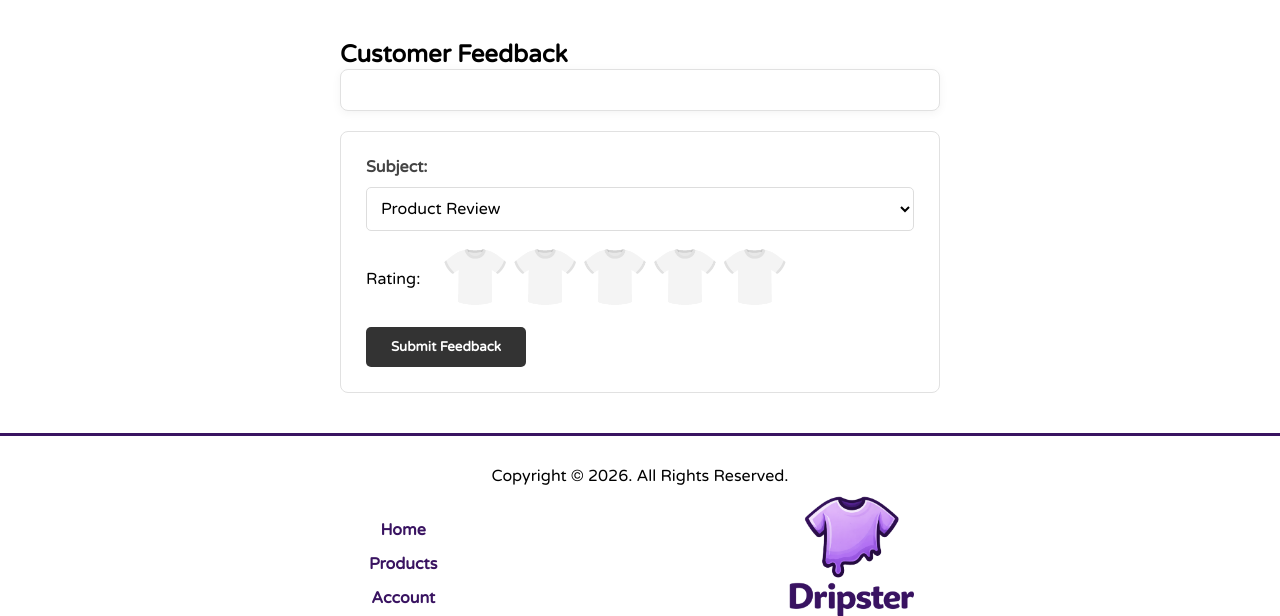
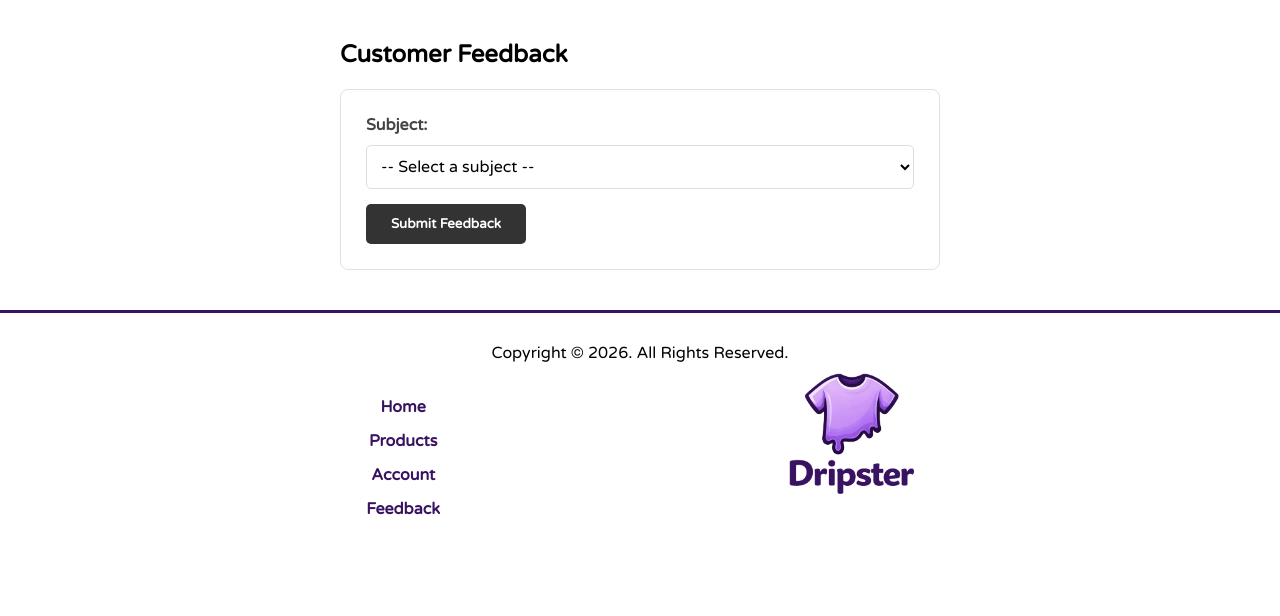
Before and after one commit to PacIsGod96/multi_vendor_ecommerce_application., a Flask app: page /feedback in a window 1280 px wide. Shown: the part 154-770 px from the top of the page. After the commit the page ends 669 px from the top, so only its background shows below. Run offline with Flask 3, Linux system fonts and the light colour scheme.

Commit message:
Updated feedback page

```diff
--- a/Static/style.css
+++ b/Static/style.css
@@ -1207,3 +1207,32 @@ textarea {
 .rating-area {
     margin-top: 15px;
 }
+
+
+.shirt-rating input[type="radio"] {
+    position: absolute;
+    opacity: 0;
+    width: 0;
+    height: 0;
+}
+
+.shirt-rating label {
+    font-size: 4rem;
+    cursor: pointer;
+    display: inline-block;
+    transition: transform 0.2s;
+}
+
+.shirt-rating {
+    display: flex;
+    flex-direction: row-reverse;
+    justify-content: flex-start;
+    gap: 5px;
+}
+
+.shirt-rating label:hover,
+.shirt-rating label:hover ~ label,
+.shirt-rating input:checked ~ label {
+    filter: drop-shadow(0 0 5px rgba(255, 69, 0, 0.5));
+
+}
--- a/Templates/feedback.html
+++ b/Templates/feedback.html
@@ -1,33 +1,30 @@
 {% extends "template.html" %}
 
-{% block title %}Product Feedback{% endblock %}
+{% block title %}Dripster Feedback{% endblock %}
 
 {% block content %}
 <div class="review-section">
     <h2>Customer Feedback</h2>
 
-    <div class="reviews-list">
-        {% for r in reviews %}
-            <div class="review-card">
-                <p><strong>{{ r.username }}</strong> <span class="review-rating">{{ "👕" * r.rating }}</span></p>
-                <p>{{ r.content }}</p>
-            </div>
-        {% endfor %}
-    </div>
-
-    <form action="{{ url_for('send_review_complaint') }}" method="POST" class="professional-form">
+    <form action="{{ url_for('send_review_complaint') }}" method="POST" class="professional-form" enctype="multipart/form-data">
 
         <div class="form-group">
             <label for="category">Subject:</label>
-            <select name="category" id="category" class="styled-select" onchange="toggleRatingSection()">
+            <select name="category" id="category" class="styled-select" onchange="toggleFormPanels()">
+                <option value="">-- Select a subject --</option>
                 <option value="Review">Product Review</option>
                 <option value="Complaint">Complaint</option>
                 <option value="Refund">Refund Request</option>
                 <option value="Warranty">Warranty Claim</option>
             </select>
         </div>
-
-        <div class="rating-area" style="display: none;">
+        <div id="panel-message" class="dynamic-panel" style="display: none;">
+            <div class="form-group">
+                <label for="review_text">Message:</label>
+                <textarea name="review_text" id="review_text" placeholder="Tell us more..."></textarea>
+            </div>
+        </div>
+        <div id="panel-review" class="dynamic-panel" style="display: none;">
             <div class="rating-container">
                 <label>Rating:</label>
                 <div class="shirt-rating">
@@ -35,13 +32,45 @@
                     <input type="radio" name="rating" value="4" id="s4" onclick="showExplanation(4)"><label for="s4">👕</label>
                     <input type="radio" name="rating" value="3" id="s3" onclick="showExplanation(3)"><label for="s3">👕</label>
                     <input type="radio" name="rating" value="2" id="s2" onclick="showExplanation(2)"><label for="s2">👕</label>
-                    <input type="radio" name="rating" value="1" id="s1" onclick="showExplanation(1)" required><label for="s1">👕</label>
+                    <input type="radio" name="rating" value="1" id="s1" onclick="showExplanation(1)"><label for="s1">👕</label>
                 </div>
             </div>
 
-            <div id="extra-feedback" class="form-group" style="display: none;">
-                <label id="explanation-label" for="review_text">Explain your rating:</label>
-                <textarea name="review_text" id="review_text" placeholder="Type here..."></textarea>
+            <div id="extra-feedback" class="form-group" style="display: none; margin-top: 15px;">
+                <label id="explanation-label" style="font-weight: bold; color: #ff4500;"></label>
+            </div>
+        </div>
+
+        <div id="panel-complaint" class="dynamic-panel" style="display: none;">
+            <div class="form-group alert-info" style="padding: 10px; background: #eef; border-left: 4px solid #33c;">
+                Please describe the issue in detail so our team can help you.
+            </div>
+        </div>
+
+        <div id="panel-refund" class="dynamic-panel" style="display: none;">
+            <div class="form-group">
+                <label for="order_number">Order Number:</label>
+                <input type="text" name="order_number" id="order_number" placeholder="e.g., #DRIP-12345">
+            </div>
+            <div class="form-group alert-warning" style="padding: 10px; background: #fff4e5; border-left: 4px solid #ffa500;">
+                Refunds are processed within 5-8 business days after inspection.
+            </div>
+        </div>
+
+        <div id="panel-warranty" class="dynamic-panel" style="display: none;">
+            <div class="form-group">
+                <label for="warranty_serial">Warranty Serial # or Order #:</label>
+                <input type="text" name="warranty_serial" id="warranty_serial" placeholder="Check your tag or confirmation email">
+            </div>
+        </div>
+
+        <div id="panel-image" class="dynamic-panel" style="display: none;">
+            <div class="form-group">
+                <label>Attach a photo (Optional):</label>
+                <div class="image-upload-wrapper">
+                    <input type="file" name="image" id="image" accept="image/*" class="image-upload-btn">
+                    <br><small class="text-muted">Accepted formats: JPG, PNG. Max 5MB.</small>
+                </div>
             </div>
         </div>
 
```
Also changed, not shown: Static/script.js (+39 -1 lines).
